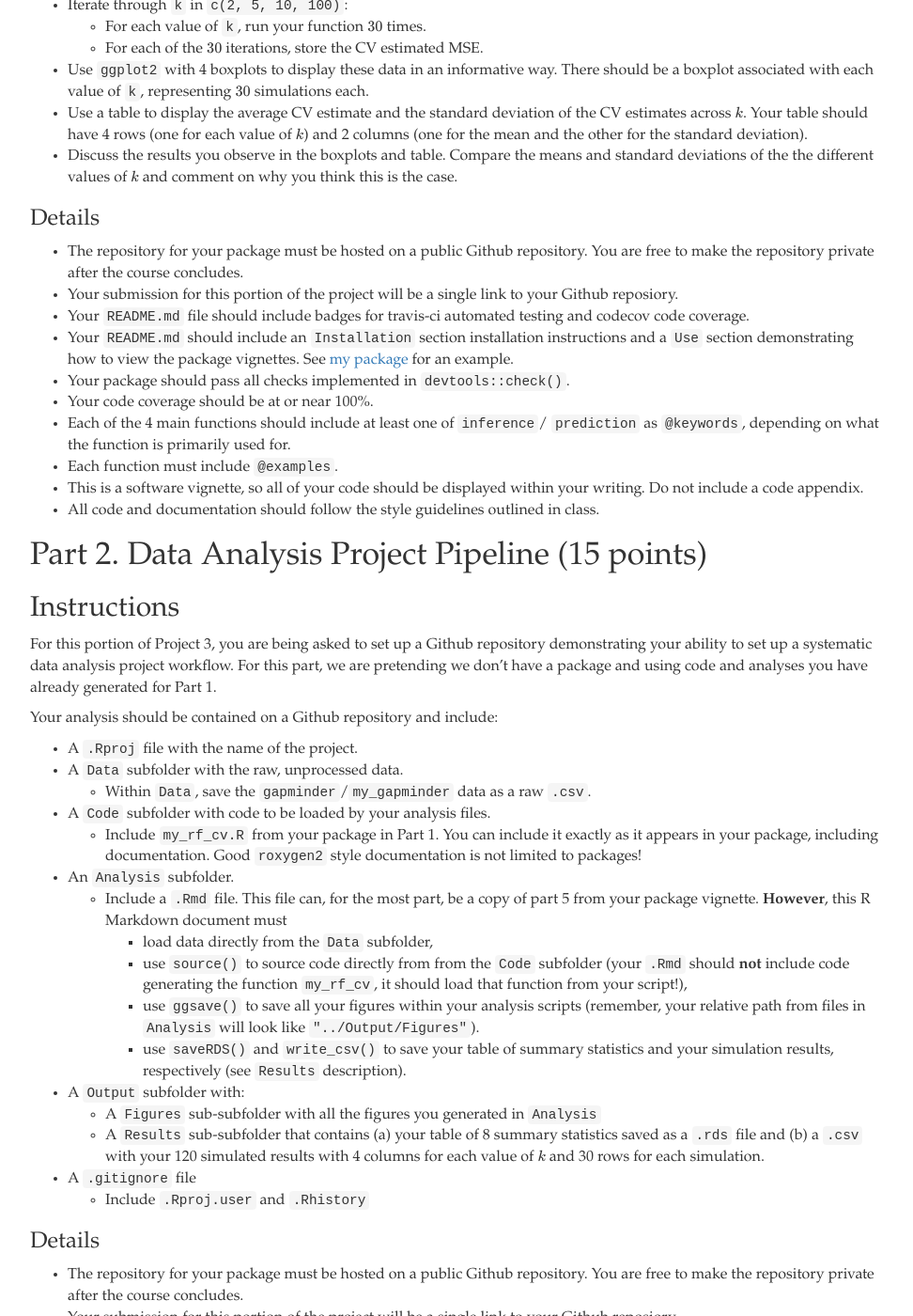
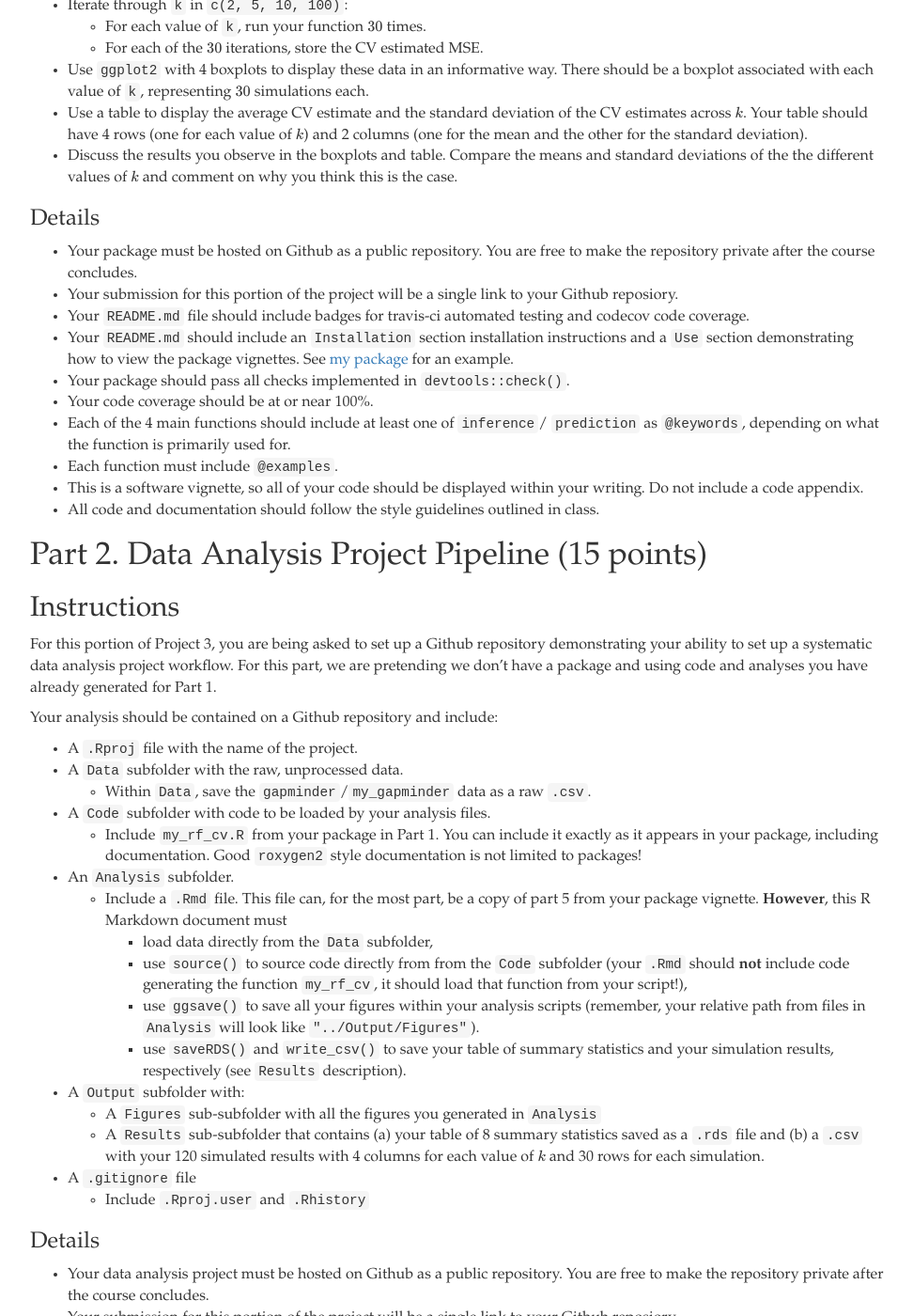
Before and after one commit to bryandmartin/STAT302, a Jekyll site: the page docs/Projects/project3/project3.html, which Jekyll copies as it is, in a window 1280 px wide and 1400 px high, scrolled down 1610 px. Shown: the whole window at 94% size, without its empty margins (153-1125 px from the left). Built offline with Jekyll 4.4.1, drawn with Linux system fonts in a browser that asks for light colours; formulas are drawn with MathJax 3.

Commit message:
Wording P3

```diff
--- a/docs/Projects/project3/project3.Rmd
+++ b/docs/Projects/project3/project3.Rmd
@@ -94,7 +94,7 @@ Specifically, the vignette should have 5 parts:
 
 ### Details
 
-* The repository for your package must be hosted on a public Github repository. You are free to make the repository private after the course concludes.
+* Your package must be hosted on Github as a public repository. You are free to make the repository private after the course concludes.
 * Your submission for this portion of the project will be a single link to your Github reposiory.
 * Your `README.md` file should include badges for travis-ci automated testing and codecov code coverage.
 * Your `README.md` should include an `Installation` section installation instructions and a `Use` section demonstrating how to view the package vignettes.
@@ -136,7 +136,7 @@ Your analysis should be contained on a Github repository and include:
 
 ### Details
 
-* The repository for your package must be hosted on a public Github repository. You are free to make the repository private after the course concludes.
+* Your data analysis project must be hosted on Github as a public repository. You are free to make the repository private after the course concludes.
 * Your submission for this portion of the project will be a single link to your Github reposiory.
 * Test whether your pipeline works. When you knit the `.Rmd` in your `Analysis` folder, it should re-load the `Data` and `Code` files and re-generate all the results in `Output`.
 If your results in `Output` aren't systematically re-generated when you run your Analysis, something in your pipeline is broken!
--- a/docs/Projects/project3/project3.html
+++ b/docs/Projects/project3/project3.html
@@ -473,7 +473,7 @@ h4.date {
 <div id="details" class="section level3">
 <h3>Details</h3>
 <ul>
-<li>The repository for your package must be hosted on a public Github repository. You are free to make the repository private after the course concludes.</li>
+<li>Your package must be hosted on Github as a public repository. You are free to make the repository private after the course concludes.</li>
 <li>Your submission for this portion of the project will be a single link to your Github reposiory.</li>
 <li>Your <code>README.md</code> file should include badges for travis-ci automated testing and codecov code coverage.</li>
 <li>Your <code>README.md</code> should include an <code>Installation</code> section installation instructions and a <code>Use</code> section demonstrating how to view the package vignettes. See <a href="https://github.com/bryandmartin/corncob">my package</a> for an example.</li>
@@ -526,7 +526,7 @@ h4.date {
 <div id="details-1" class="section level3">
 <h3>Details</h3>
 <ul>
-<li>The repository for your package must be hosted on a public Github repository. You are free to make the repository private after the course concludes.</li>
+<li>Your data analysis project must be hosted on Github as a public repository. You are free to make the repository private after the course concludes.</li>
 <li>Your submission for this portion of the project will be a single link to your Github reposiory.</li>
 <li>Test whether your pipeline works. When you knit the <code>.Rmd</code> in your <code>Analysis</code> folder, it should re-load the <code>Data</code> and <code>Code</code> files and re-generate all the results in <code>Output</code>. If your results in <code>Output</code> aren’t systematically re-generated when you run your Analysis, something in your pipeline is broken!</li>
 </ul>
```
